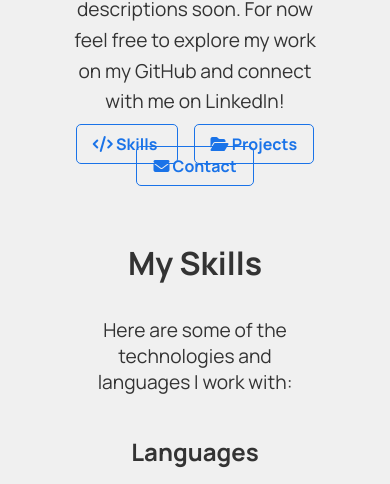
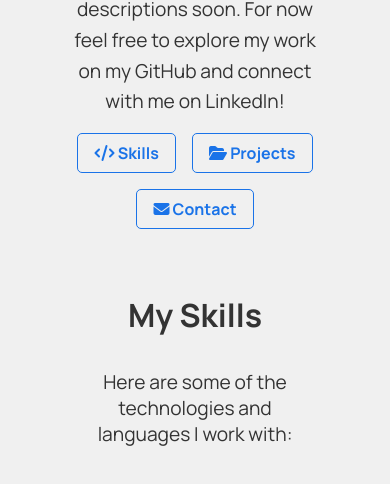
Before and after one commit to Pawanjot-Randhawa/Pawanjot-Randhawa.github.io, a plain HTML site: page index.html in a window 390 px wide. Shown: the part 776-1260 px from the top of the page. Drawn offline with nearby package versions, Linux system fonts and the light colour scheme.

Commit message:
fixed mobile visual bug

```diff
--- a/styles.css
+++ b/styles.css
@@ -74,6 +74,11 @@ main {
 }
 .about .about-content .links {
     margin-top: 1rem;
+    flex-wrap: wrap;
+    display: flex;
+    flex-direction: row;
+    justify-content: center;
+    row-gap: 1rem;
 }
 .about .about-content .links a {
     margin: 0 0.5rem;
```
